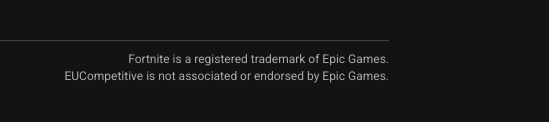
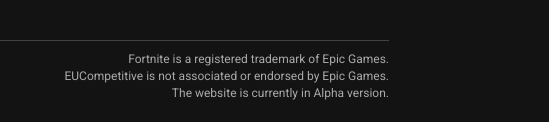
Before and after one commit to hotdogenjoyer1990/website, a plain HTML site: page index.html in a window 1280 px wide. Shown: the part 940-1062 px from the top of the page, 731-1280 px from the left. Drawn offline with Linux system fonts and the light colour scheme.

Commit message:
Aktu ind i map

```diff
--- a/index.html
+++ b/index.html
@@ -194,12 +194,11 @@
     </div>
   </div>
 
-  <footer class="footer">
+  <footer class="footer" id="footer">
     <hr class="footer-line" />
-    <p>
-      Fortnite is a registered trademark of Epic Games.<br>
-      EUCompetitive is not associated or endorsed by Epic Games.
-    </p>
+    <p>Fortnite is a registered trademark of Epic Games.</p>
+    <p>EUCompetitive is not associated or endorsed by Epic Games.</p>
+    <p>The website is currently in Alpha version.</p>
   </footer>
 
 </body>
```
Also changed, not shown: maps.html (+3 -4 lines).
